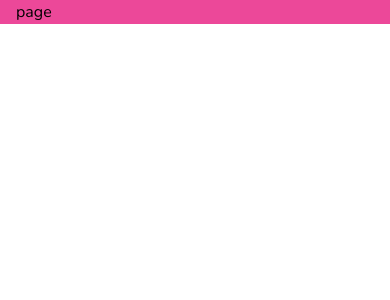
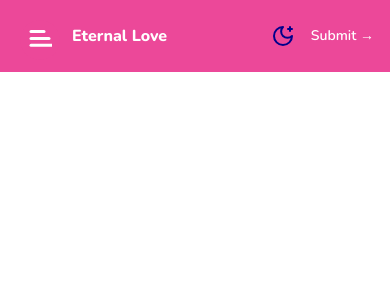
Before and after one commit to rabius-sunny/eternal-love, a Next.js app: page / in a window 390 px wide. Shown: the top 300 px of the page. Built offline with nearby package versions, Linux system fonts and the light colour scheme.

Commit message:
header | home layout

```diff
--- /dev/null
+++ b/app/(home)/page.tsx
@@ -0,0 +1,11 @@
+import React from 'react'
+
+import Navbar from '../_components/header'
+
+export default function Home() {
+  return (
+    <div>
+      <Navbar />
+    </div>
+  )
+}
--- /dev/null
+++ b/app/_components/header/SideNavbar.tsx
@@ -0,0 +1,65 @@
+'use client'
+
+import Link from 'next/link'
+import { motion } from 'framer-motion'
+import { Slack } from 'lucide-react'
+
+import { siteInfo } from '@/config/site'
+
+const linkVariants = {
+  open: {
+    y: 0,
+    opacity: 1,
+    transition: {
+      y: { stiffness: 1000, velocity: -100 },
+    },
+  },
+  closed: {
+    y: 50,
+    opacity: 0,
+    transition: {
+      y: { stiffness: 1000 },
+    },
+  },
+}
+const navVariants = {
+  open: {
+    transition: { staggerChildren: 0.07, delayChildren: 0.2 },
+  },
+  closed: {
+    transition: { staggerChildren: 0.05, staggerDirection: -1 },
+  },
+}
+
+const MenuItem = ({
+  item: { href, name },
+}: {
+  item: { name: string; href: string }
+}) => {
+  return (
+    <motion.li
+      variants={linkVariants}
+      className='p-0 mb-10 flex items-center cursor-pointer'
+      whileHover={{ scale: 1.1 }}
+      whileTap={{ scale: 0.95 }}
+    >
+      <Slack className='text-white h-7 w-7 mr-2' />
+      <Link href={href} className='text-white font-semibold'>
+        {name}
+      </Link>
+    </motion.li>
+  )
+}
+
+export default function SideNavbar() {
+  return (
+    <motion.ul
+      variants={navVariants}
+      className=' p-6 absolute top-20 w-full m-0'
+    >
+      {siteInfo.navItems.map((item, idx) => (
+        <MenuItem item={item} key={idx} />
+      ))}
+    </motion.ul>
+  )
+}
--- /dev/null
+++ b/app/_components/header/Toggle.tsx
@@ -0,0 +1,47 @@
+'use client'
+
+import { motion } from 'framer-motion'
+
+const Path = (props: any) => (
+  <motion.path
+    fill='transparent'
+    strokeWidth='3'
+    stroke='white'
+    strokeLinecap='round'
+    {...props}
+  />
+)
+
+export default function NavToggler({ toggle }: { toggle: any }) {
+  return (
+    <button
+      className=' outline-none border-none absolute top-4 left-4 w-12 h-12 rounded-full flex items-center justify-center'
+      onClick={toggle}
+    >
+      <svg width='23' height='23' viewBox='0 0 23 23'>
+        <Path
+          variants={{
+            closed: { d: 'M 2 2.5 L 15 2.5' },
+            open: { d: 'M 3 16.5 L 17 2.5' },
+          }}
+          transition={{ duration: 0.5 }}
+        />
+        <Path
+          d='M 2 9.423 L 20 9.423'
+          variants={{
+            closed: { opacity: 1 },
+            open: { opacity: 0 },
+          }}
+          transition={{ duration: 0.5 }}
+        />
+        <Path
+          variants={{
+            closed: { d: 'M 2 16.346 L 25 16.346' },
+            open: { d: 'M 3 2.5 L 17 16.346' },
+          }}
+          transition={{ duration: 0.5 }}
+        />
+      </svg>
+    </button>
+  )
+}
--- /dev/null
+++ b/app/_components/header/index.tsx
@@ -0,0 +1,100 @@
+'use client'
+
+import { useState } from 'react'
+import Link from 'next/link'
+import { motion, useCycle } from 'framer-motion'
+
+import { siteInfo } from '@/config/site'
+
+import Box from '../shared/Box'
+import ThemeSwitcher from '../shared/ThemeSwitcher'
+import SideNavbar from './SideNavbar'
+import NavToggler from './Toggle'
+
+const sidebar = {
+  open: (height = 1000) => ({
+    clipPath: `circle(${height * 2 + 200}px at 40px 40px)`,
+    transition: {
+      type: 'spring',
+      stiffness: 20,
+      restDelta: 2,
+    },
+  }),
+  closed: {
+    clipPath: 'circle(20px at 40px 40px)',
+    transition: {
+      delay: 0.5,
+      type: 'spring',
+      stiffness: 400,
+      damping: 40,
+    },
+  },
+}
+
+export default function Navbar() {
+  const [isOpen, toggleOpen] = useCycle(false, true)
+  const [blur, setBlur] = useState(false)
+
+  return (
+    <header className='bg-pink-500 text-white'>
+      <Box>
+        <div
+          className='flex items-center justify-between py-6'
+          aria-label='Global'
+        >
+          <div className='flex ml-14 gap-12'>
+            <Link href='/' className='font-extrabold'>
+              <span className='sr-only'>Eternal Love</span>
+              Eternal Love
+            </Link>
+            <div className='hidden md:flex md:gap-x-8'>
+              {siteInfo.navItems.map((item: { name: string; href: string }) => (
+                <Link
+                  key={item.name}
+                  href={item.href}
+                  className='text-sm font-semibold leading-6'
+                >
+                  {item.name}
+                </Link>
+              ))}
+            </div>
+          </div>
+          <div className='z-[1000] md:hidden'>
+            <motion.nav
+              className=' absolute top-0 left-0 bottom-0 w-[300px]'
+              initial={false}
+              animate={isOpen ? 'open' : 'closed'}
+            >
+              <motion.div
+                className=' absolute top-0 left-0 bottom-0 w-[300px] bg-pink-500'
+                variants={sidebar}
+              />
+              <SideNavbar />
+              <NavToggler
+                toggle={() => {
+                  toggleOpen()
+                  setTimeout(() => {
+                    setBlur(!blur)
+                  }, 600)
+                }}
+              />
+            </motion.nav>
+          </div>
+          {blur && (
+            <div
+              className='fixed inset-0 z-50 bg-black/20 backdrop-blur-sm'
+              aria-hidden='true'
+            />
+          )}
+
+          <div className='flex items-center justify-end gap-4'>
+            <ThemeSwitcher />
+            <Link href='/dashboard' className='text-sm font-semibold leading-6'>
+              Submit <span aria-hidden='true'>&rarr;</span>
+            </Link>
+          </div>
+        </div>
+      </Box>
+    </header>
+  )
+}
--- a/app/layout.tsx
+++ b/app/layout.tsx
@@ -3,6 +3,7 @@ import { Nunito } from 'next/font/google'
 
 import './globals.css'
 
+import Provider from '@/config/Provider'
 import { siteInfo } from '@/config/site'
 
 const inter = Nunito({ subsets: ['latin'] })
@@ -33,7 +34,9 @@ export default function RootLayout({
 }) {
   return (
     <html lang='en'>
-      <body className={inter.className}>{children}</body>
+      <body className={inter.className}>
+        <Provider>{children}</Provider>
+      </body>
     </html>
   )
 }
--- a/app/page.tsx
+++ /dev/null
@@ -1,7 +0,0 @@
-import React from 'react'
-
-import Box from './_components/shared/Box'
-
-export default function page() {
-  return <Box>page</Box>
-}
--- /dev/null
+++ b/config/Provider.tsx
@@ -0,0 +1,12 @@
+'use client'
+
+import React from 'react'
+import { ThemeProvider } from 'next-themes'
+
+export default function Provider({ children }: IChildren) {
+  return (
+    <ThemeProvider attribute='class' defaultTheme='light'>
+      {children}
+    </ThemeProvider>
+  )
+}
--- a/tailwind.config.ts
+++ b/tailwind.config.ts
@@ -10,5 +10,6 @@ const config: Config = {
     extend: {},
   },
   plugins: [],
+  darkMode: 'class',
 }
 export default config
```
